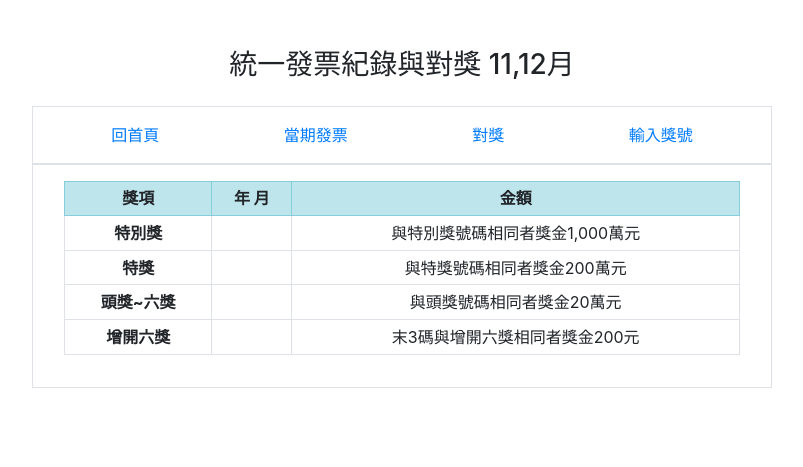
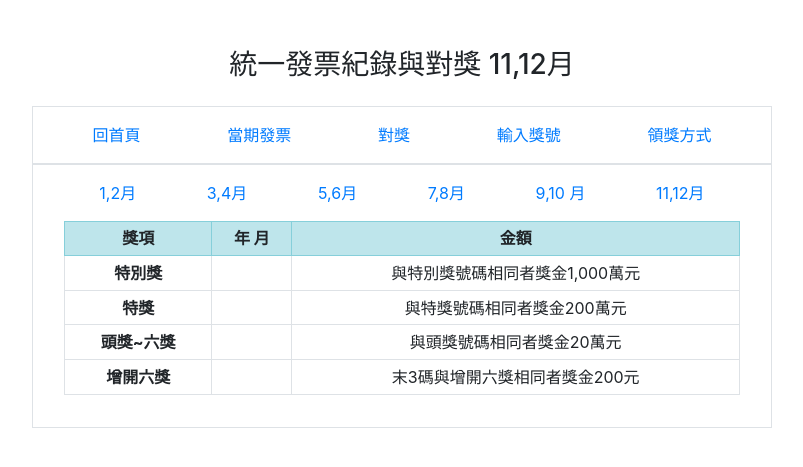
Before and after one commit to wdaweb/invoice-hua3698, a PHP site: page /index.php?do=award_numbers in a window 1280 px wide. Shown: the top 467 px of the page, without its empty margins (238-1041 px from the left). Run offline with PHP 8.4, Linux system fonts and the light colour scheme; data that the repository does not hold is empty.

Commit message:
製作對獎按鈕及導入對獎的畫面,並可以撈出要發票該期獎號

```diff
--- a/award_numbers.php
+++ b/award_numbers.php
@@ -35,9 +35,26 @@ foreach ($awards as $award) {
     }
 }
 ?>
+<style>
+    th,
+    td {
+        vertical-align: middle !important;
+        text-align: center !important;
+    }
+</style>
 
 <div class="container">
-    <table class="table table-bordered table-sm table-hover" summary="統一發票中獎號碼單">
+    <div class="nav justify-content-around">
+    <a href="#"><li>1,2月</li></a>
+    <a href="#"><li>3,4月</li></a>
+    <a href="#"><li>5,6月</li></a>
+    <a href="#"><li>7,8月</li></a>
+    <a href="#"><li>9,10 月</li></a>
+    <a href="#"><li>11,12月</li></a>
+
+    </div>
+
+    <table class="table table-bordered table-sm table-hover my-3" summary="統一發票中獎號碼單">
         <tbody>
             <tr class="table-info">
                 <th>獎項</th>
@@ -61,12 +78,12 @@ foreach ($awards as $award) {
             <tr>
                 <th id="specialPrize">特別獎</th>
                 <td class="number"><?= $special; ?></td>
-                <td>與特別獎號碼相同者獎金1,000萬元 </td>
+                <td>與特別獎號碼相同者獎金1,000萬元</td>
             </tr>
             <tr>
                 <th id="grandPrize">特獎</th>
                 <td class="number"><?= $grand; ?></td>
-                <td>與特獎號碼相同者獎金200萬元 </td>
+                <td>與特獎號碼相同者獎金200萬元</td>
             </tr>
 
             <tr>
@@ -78,7 +95,7 @@ foreach ($awards as $award) {
                         echo $f . "<br>";
                     }
                     ?>
-                <td>與頭獎號碼相同者獎金20萬元 </td>
+                <td>與頭獎號碼相同者獎金20萬元</td>
                 </td>
             </tr>
             <tr>
@@ -89,7 +106,7 @@ foreach ($awards as $award) {
                         echo $s . "<br>";
                     }
                     ?>
-                <td>末3碼與增開六獎相同者獎金200元 </td>
+                <td>末3碼與增開六獎相同者獎金200元</td>
                 </td>
             </tr>
         </tbody>
--- a/index.php
+++ b/index.php
@@ -19,10 +19,7 @@
             color: red;
             font-weight: bolder;
         }
-        th,  td {
-        vertical-align: middle !important;
-        text-align: center !important;
-    }
+
     </style>
 </head>
 
@@ -55,6 +52,9 @@
             <div class="text-center">
                 <a href="?do=add_awards">輸入獎號</a>
             </div>
+            <div class="text-center">
+                <a href="#">領獎方式</a>  <!-- https://invoice.cof.tw/lo.html -->
+            </div>
         </div>
 
         <div class="col-lg-8 col-md-12 p-3 mx-auto border">
```
Also changed, not shown: add_awards.php (+8 -1 lines), award.php (+26 -12 lines), invoice_list.php (+17 -8 lines).
